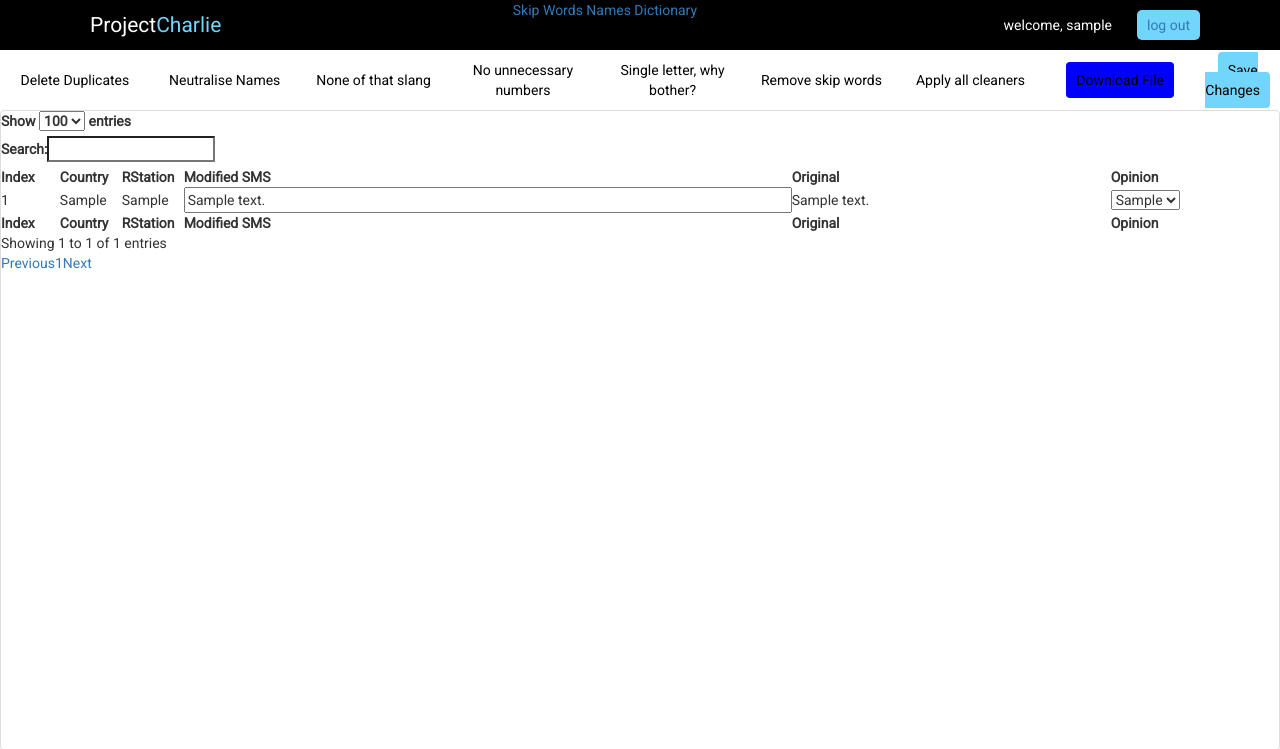
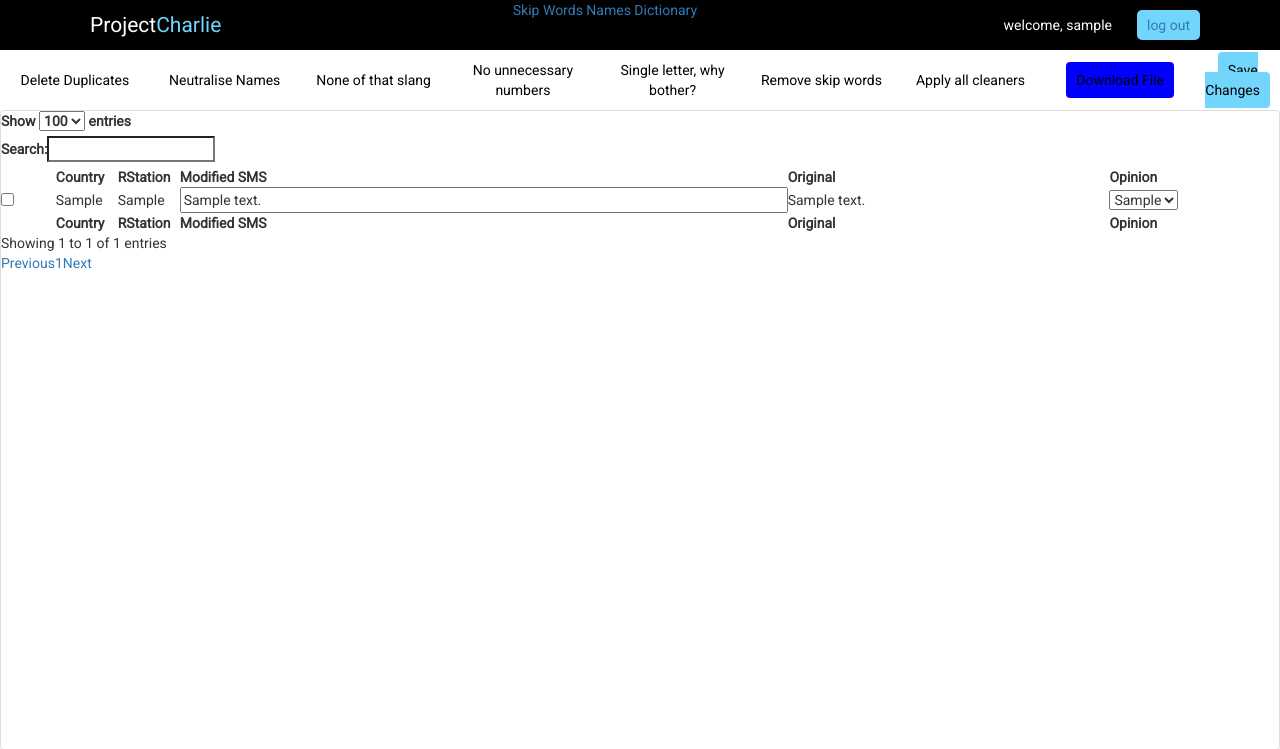
Before and after one commit to chwangaa/Charlie, a Django app: page /analysis/1/manip/ in a window 1280 px wide. Shown: the top 749 px of the page. Run offline with Django 3.2, Linux system fonts and the light colour scheme; a user stored in the database is signed in; tables that the repository leaves empty hold one stand-in row (values such as "Sample post"); some libraries are stand-ins or nearby versions.

Commit message:
checkbox for selecting sms in data_manipulations

```diff
--- a/charlie/analysis/templates/data_edit/table_edit.html
+++ b/charlie/analysis/templates/data_edit/table_edit.html
@@ -34,7 +34,7 @@
 				<table id="edit_table" cellspacing="0" width="100%">
 				<thead>
 					<tr>
-						<th>Index</th>
+						<th></th>
 						<th>Country</th>
 						<th>RStation</th>
 						<th>Modified SMS</th>
@@ -45,7 +45,7 @@
 
 				<tfoot>
 					<tr>
-						<th>Index</th>
+						<th></th>
 						<th>Country</th>
 						<th>RStation</th>
 						<th>Modified SMS</th>
@@ -57,7 +57,7 @@
 				<tbody>
 					{% for sms in data %}
 					<tr>
-						<td>{{sms.Index}}</td>
+						<td><input type='checkbox' value={{sms.Index}}></td>
 						<td>{{sms.Country}}</td>
 						<td>{{sms.RStation}}</td>
 						<td><input type='text' id="edit_{{sms.Index}}" value="{{sms.Edited}}" size="80" ></td>
```
